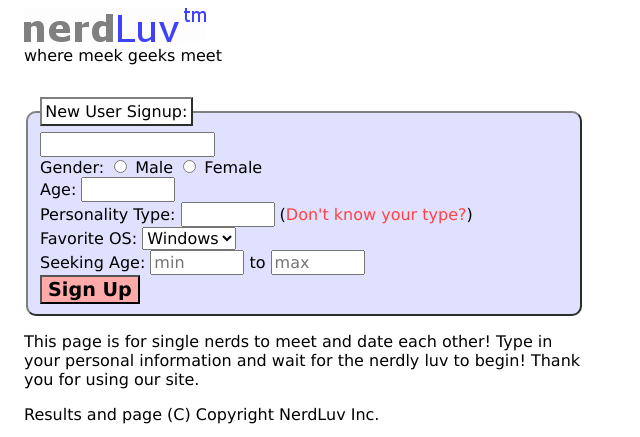
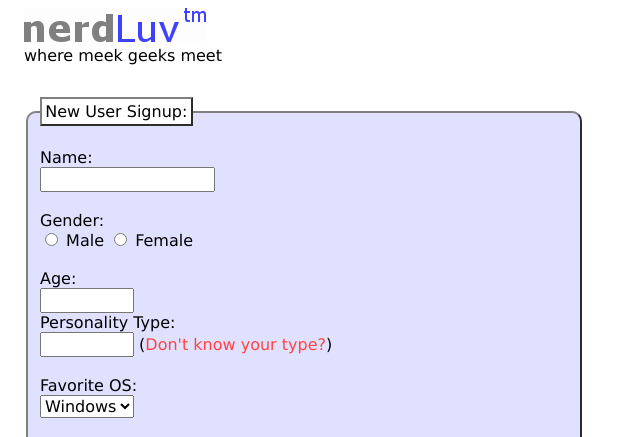
Before and after one commit to duntonjoe/366, a PHP site: page /signup.php in a window 1280 px wide. Shown: the top 437 px of the page, without its empty margins (0-640 px from the left). Run offline with PHP 8.4, Linux system fonts and the light colour scheme; some libraries are stand-ins or nearby versions.

Commit message:
fixing formatting

```diff
--- a/Labs/Assignment7/matches.php
+++ b/Labs/Assignment7/matches.php
@@ -3,7 +3,8 @@
 <div>
 	<fieldset class="forms">
 		<legend>Returning User:</legend>
-		<div class="forms">Name:</div> <input type="text" name="name" size="16" maxlength="16" /> <br />
+		<ul>
+			<li><div class="forms">Name:</div> <input type="text" name="name" size="16" maxlength="16" /> </li></ul><br />
 		<input type="submit" name="submit" value="View My Matches" />
 	</fieldset>
 </div>
--- a/Labs/Assignment7/signup.php
+++ b/Labs/Assignment7/signup.php
@@ -4,16 +4,18 @@
 	<form action="signup-submit.php" method="post">
 		<fieldset>
 		<legend>New User Signup:</legend>
-		<div class="forms"Name:</div> <input type="text" name="name" size="16" maxlength="16"/> <br />
-		Gender: <input type="radio" name="gender" value="Male" /> <label for="Male">Male</label> <input type="radio" name="gender" value="Female" class = "forms"/> <label for="Female">Female</label> <br />
-		Age: <input type="text" name="age" size="6" maxlength="2" class = "forms"/> <br />
-		Personality Type: <input type="test" name="ptype" size="6" maxlength="4" class = "forms"/> (<a href="http://www.humanmetrics.com/cgi-win/JTypes2.asp">Don't know your type?</a>) <br />
-		Favorite OS: <select name="os" required class = "forms">
-						<option value="windows">Windows</option>
-						<option value="macOS">MacOS</option>
-						<option value="linux">Linux</option>
-					</select> <br />
-		Seeking Age: <input type="text" name="minAge" size="6" maxlength="2" placeholder="min" class = "forms"/> to <input type="text" name="maxAge" size="6" maxlength="2" placeholder="max" /> <br />
+		<ul>
+			<li><div class="forms">Name:</div> <input type="text" name="name" size="16" maxlength="16"/> </li> <br />
+			<li><div class="forms">Gender:</div> <input type="radio" name="gender" value="Male" /> <label for="Male">Male</label> <input type="radio" name="gender" value="Female"/> <label for="Female">Female</label> </li> <br />
+			<li></li><div class="forms">Age:</div> <input type="text" name="age" size="6" maxlength="2"/> </li> <br/>
+			<li><div class="forms">Personality Type:</div> <input type="test" name="ptype" size="6" maxlength="4"/> (<a href="http://www.humanmetrics.com/cgi-win/JTypes2.asp">Don't know your type?</a>) </li><br />
+			<li><div class="forms">Favorite OS:</div> <select name="os" required class = "forms">
+							<option value="windows">Windows</option>
+							<option value="macOS">MacOS</option>
+							<option value="linux">Linux</option>
+						</select> </li><br />
+			<div class="forms">Seeking Age: </div> <input type="text" name="minAge" size="6" maxlength="2" placeholder="min"/> to <input type="text" name="maxAge" size="6" maxlength="2" placeholder="max" /> <br />
+		</ul>
 		<input type="submit" name="submit" value="Sign Up" />
 		</fieldset>
 	</form>
```
